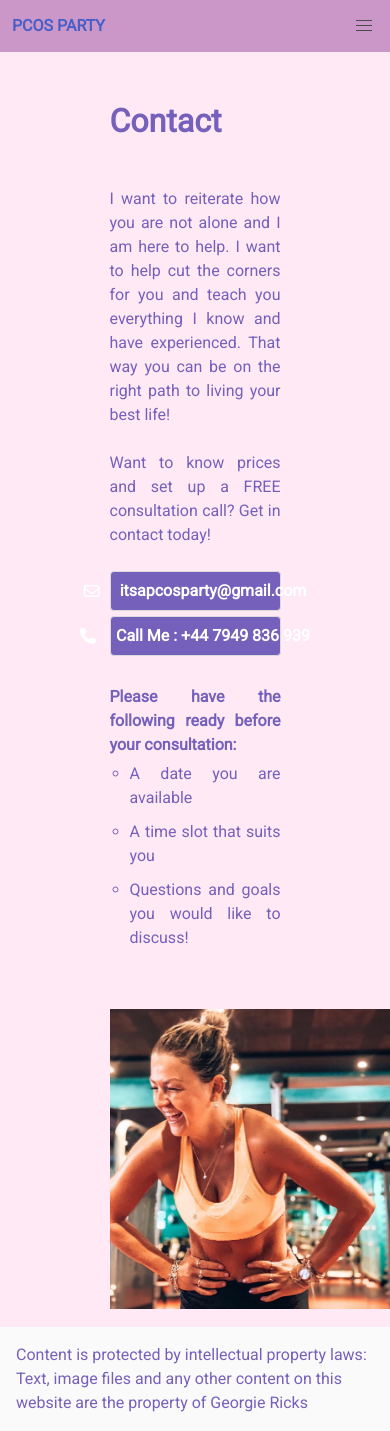
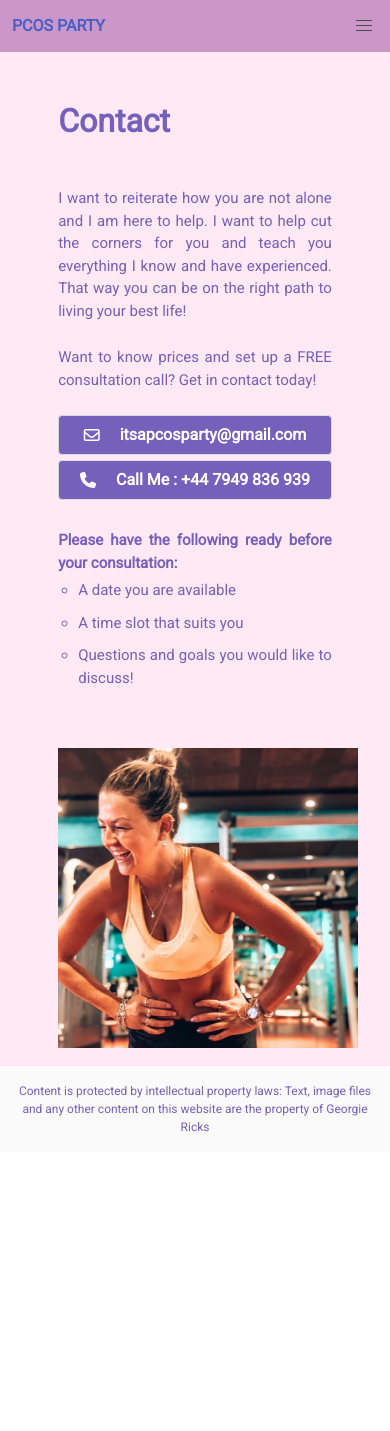
Before and after one commit to Fletch-7/pcos-launch, a React (Create React App) app: page /contact in a window 390 px wide. After the commit the page ends 1152 px from the top, so only its background shows below. Built offline with nearby package versions, Linux system fonts and the light colour scheme.

Commit message:
responsive

```diff
--- a/src/App.scss
+++ b/src/App.scss
@@ -64,8 +64,6 @@ a.navbar-item.is-active{
   display: flex;
   flex-direction: column;
   align-items: center;
-  text-align: justify;
-  text-justify: inter-word;
 }
 #profile{
   height: 400px;
@@ -106,6 +104,10 @@ span{
   p{
     font-size: 14px;
   }
+  .intro{
+    width: 100%;
+  }
+
 
 }
 }
@@ -152,13 +154,24 @@ span{
   padding-top: 10px;
   padding-bottom: 10px;
   }
+  @media only screen and (max-width: 840px) {
+
+    .title{
+      font-size: 30px;
+    }
+    .t2{
+      font-size: 20px;
+      text-align: center;
+    }
+  }
 }
 
 
 //FAQ PAGE
 #faq-title{
   text-align: center;
-  font-size: 45px;
+  font-size: 40px;
+  font-weight: bold;
   color: #7561bb;
 }
 .service{
@@ -195,6 +208,19 @@ li{
 span{
   color: white;
   font-weight: bold;
+}
+@media only screen and (max-width: 840px) {
+
+  p{
+    font-size: 14px;
+  }
+  .service-container{
+    width: 100%;
+  }
+  li{
+    font-size: 14px;
+  }
+
 }
 }
 
@@ -265,6 +291,21 @@ span{
     width: 300px;
     height: 300px;
   }
+  @media only screen and (max-width: 840px) {
+
+    p{
+      font-size: 15px;
+    }
+    li{
+      font-size: 15px;
+    }
+    .container{
+      width: 80%;
+    }
+    a{
+      width: auto;
+    }
+  }
 }
 
 //Footer
@@ -276,4 +317,11 @@ span{
   align-items: center;
   padding: 1rem 1rem 1rem !important;
   color: #7561bb;
+  @media only screen and (max-width: 840px) {
+
+    p{
+      font-size: 12px;
+      text-align: center;
+    }
+  }
 }
--- a/src/components/common/Navbar.js
+++ b/src/components/common/Navbar.js
@@ -15,7 +15,7 @@ class Navbar extends React.Component{
       <nav className="navbar is-fixed-top is-transparent" id="navi">
       <div className="container">
       <div className="navbar-brand">
-      <Link className="navbar-item" to="/">PCOS PARTY</Link>
+      <Link className="navbar-item" to="/pcos-launch">PCOS PARTY</Link>
         <span className={`navbar-burger ${navbarOpen ? 'is-active' : ''}`} onClick={this.toggleNavbar} alt="navbar-burger">
         <span></span>
         <span></span>
```
